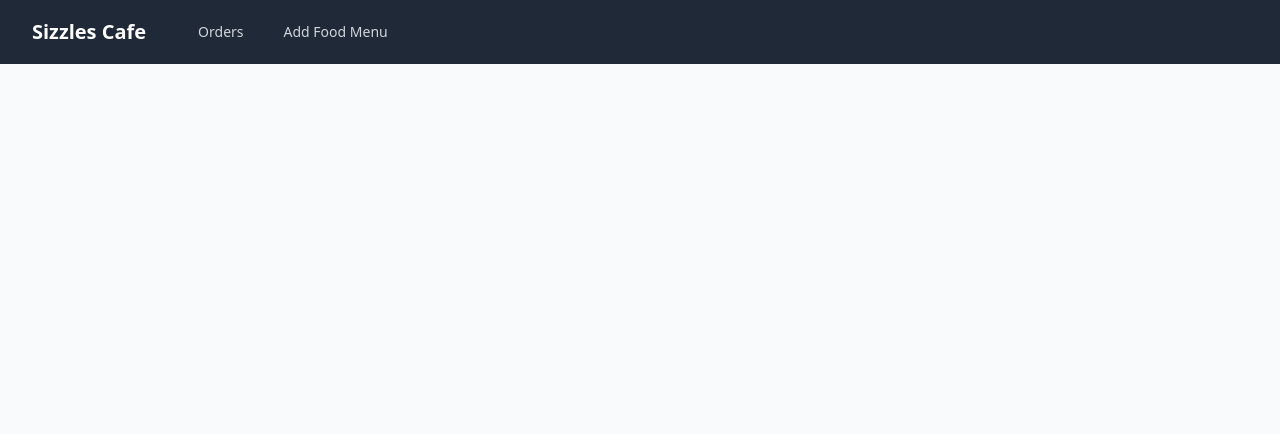
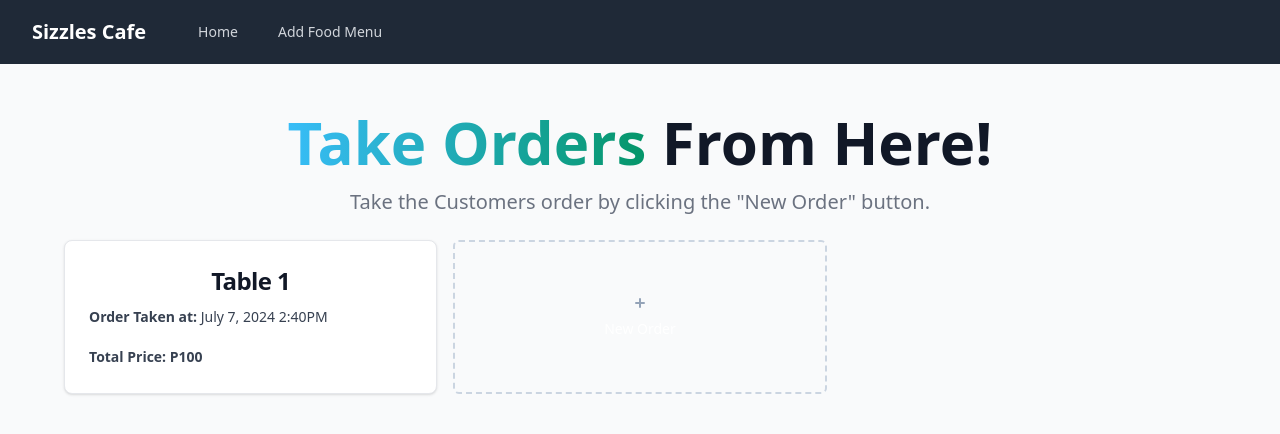
Before and after one commit to Nithrolyx/Sizzles, a Flask app: page / in a window 1280 px wide. Shown: the top 434 px of the page. Run offline with Flask 3, Linux system fonts and the light colour scheme; some libraries are stand-ins or nearby versions.

Commit message:
Added a page for taking orders
Minor changes:
- added base.html for handling template like navbar and such

```diff
--- a/templates/add_food.html
+++ b/templates/add_food.html
@@ -1,4 +1,4 @@
-{% extends "index.html" %}
+{% extends "base.html" %}
 
 {% block content %}
 
--- /dev/null
+++ b/templates/base.html
@@ -0,0 +1,40 @@
+<!DOCTYPE html>
+<html lang="en">
+<head>
+    <meta charset="UTF-8">
+    <meta name="viewport" content="width=device-width, initial-scale=1.0">
+    <title>{% block title %}Sizzles Cafe{% endblock %}</title>
+    <link href="https://cdn.jsdelivr.net/npm/flowbite@2.4.1/dist/flowbite.min.css"  rel="stylesheet" />
+    <script src="https://cdn.jsdelivr.net/npm/flowbite@2.4.1/dist/flowbite.min.js"></script>
+    <script src="https://cdn.tailwindcss.com"></script>
+    <script src="https://cdn.tailwindcss.com?plugins=forms,typography,aspect-ratio,line-clamp,container-queries"></script>
+</head>
+<body class="bg-gray-50 dark:bg-gray-900">
+
+    <!-- NAVIGATION BAR -->
+    <nav class="bg-gray-800">
+        <div class="max-w-7xl mx-auto px-4 sm:px-6 lg:px-8">
+            <div class="flex items-center justify-between h-16">
+                <div class="flex items-center">
+                    <div class="flex-shrink-0">
+                        <span class="text-white text-xl font-bold">Sizzles Cafe</span>
+                    </div>
+                    <div class="hidden md:block">
+                        <div class="ml-10 flex items-baseline space-x-4">
+                            <a href="/" class="text-gray-300 hover:bg-gray-700 hover:text-white px-3 py-2 rounded-md text-sm font-medium">Home</a>
+                            <a href="{{ url_for('add_food') }}" class="text-gray-300 hover:bg-gray-700 hover:text-white px-3 py-2 rounded-md text-sm font-medium">Add Food Menu</a>
+                        </div>
+                    </div>
+                </div>
+            </div>
+        </div>
+    </nav>
+
+    <main class="max-w-7xl mx-auto py-6 sm:px-6 lg:px-8">
+        <div class="px-4 py-6 sm:px-0">
+            {% block content %}
+            {% endblock %}
+        </div>
+    </main>
+</body>
+</html>
--- a/templates/index.html
+++ b/templates/index.html
@@ -1,39 +1,32 @@
-<!DOCTYPE html>
-<html lang="en">
-<head>
-    <meta charset="UTF-8">
-    <meta name="viewport" content="width=device-width, initial-scale=1.0">
-    <title>Sizzles Cafe</title>
-    <link href="https://cdn.jsdelivr.net/npm/flowbite@2.4.1/dist/flowbite.min.css"  rel="stylesheet" />
-    <script src="https://cdn.jsdelivr.net/npm/flowbite@2.4.1/dist/flowbite.min.js"></script>
-    <script src="https://cdn.tailwindcss.com"></script>
-</head>
-<body class="bg-gray-50 dark:bg-gray-900">
+{% extends "base.html" %}
 
-    <!-- NAVIGATION BAR -->
-    <nav class="bg-gray-800">
-        <div class="max-w-7xl mx-auto px-4 sm:px-6 lg:px-8">
-            <div class="flex items-center justify-between h-16">
-                <div class="flex items-center">
-                    <div class="flex-shrink-0">
-                        <span class="text-white text-xl font-bold">Sizzles Cafe</span>
-                    </div>
-                    <div class="hidden md:block">
-                        <div class="ml-10 flex items-baseline space-x-4">
-                            <a href="/orders" class="text-gray-300 hover:bg-gray-700 hover:text-white px-3 py-2 rounded-md text-sm font-medium">Orders</a>
-                            <a href="/add-food" class="text-gray-300 hover:bg-gray-700 hover:text-white px-3 py-2 rounded-md text-sm font-medium">Add Food Menu</a>
-                        </div>
-                    </div>
-                </div>
-            </div>
-        </div>
-    </nav>
+{% block content %}
 
-    <main class="max-w-7xl mx-auto py-6 sm:px-6 lg:px-8">
-        <div class="px-4 py-6 sm:px-0">
-            {% block content %}
-            {% endblock %}
-        </div>
-    </main>
-</body>
-</html>
+<!-- Heading -->
+<h1 class="mb-4 text-3xl font-extrabold text-gray-900 dark:text-white md:text-5xl lg:text-6xl text-center justify-between"><span class="text-transparent bg-clip-text bg-gradient-to-r to-emerald-600 from-sky-400">Take Orders</span> From Here!</h1>
+<p class="text-lg font-normal text-gray-500 lg:text-xl dark:text-gray-400 text-center">Take the Customers order by clicking the "New Order" button.</p>
+
+
+
+
+<ul class="p-4 sm:px-8 sm:pt-6 sm:pb-8 lg:p-4 xl:px-8 xl:pt-6 xl:pb-8 grid grid-cols-1 sm:grid-cols-2 lg:grid-cols-3 gap-4 text-sm leading-6">
+    <li>
+        <a href="#" class="block p-6 bg-white border border-gray-200 rounded-lg shadow hover:bg-gray-100 dark:bg-gray-800 dark:border-gray-700 dark:hover:bg-gray-700">
+            <h5 class="mb-2 text-2xl font-bold tracking-tight text-gray-900 dark:text-white text-center">Table 1</h5>
+            <p class="font-normal text-gray-700 dark:text-gray-400 pb-4"><span class="font-bold dark:text-green-400">Order Taken at: </span>July 7, 2024 2:40PM</p>
+            <p class="font-bold text-gray-700 dark:text-blue-400">Total Price: P100</p>
+        </a>
+    </li>
+    <li class="flex">
+        <a href="#" class="hover:border-blue-500 hover:border-solid hover:text-blue-500 group w-full flex flex-col items-center justify-center rounded-md border-2 border-dashed border-slate-300 text-sm leading-6 text-slate-900 font-medium py-3 text-white">
+          <svg class="group-hover:text-blue-500 mb-1 text-slate-400" width="20" height="20" fill="currentColor" aria-hidden="true">
+            <path d="M10 5a1 1 0 0 1 1 1v3h3a1 1 0 1 1 0 2h-3v3a1 1 0 1 1-2 0v-3H6a1 1 0 1 1 0-2h3V6a1 1 0 0 1 1-1Z" />
+          </svg>
+          New Order
+        </a>
+    </li>
+
+
+</ul>
+
+{% endblock %}
```
